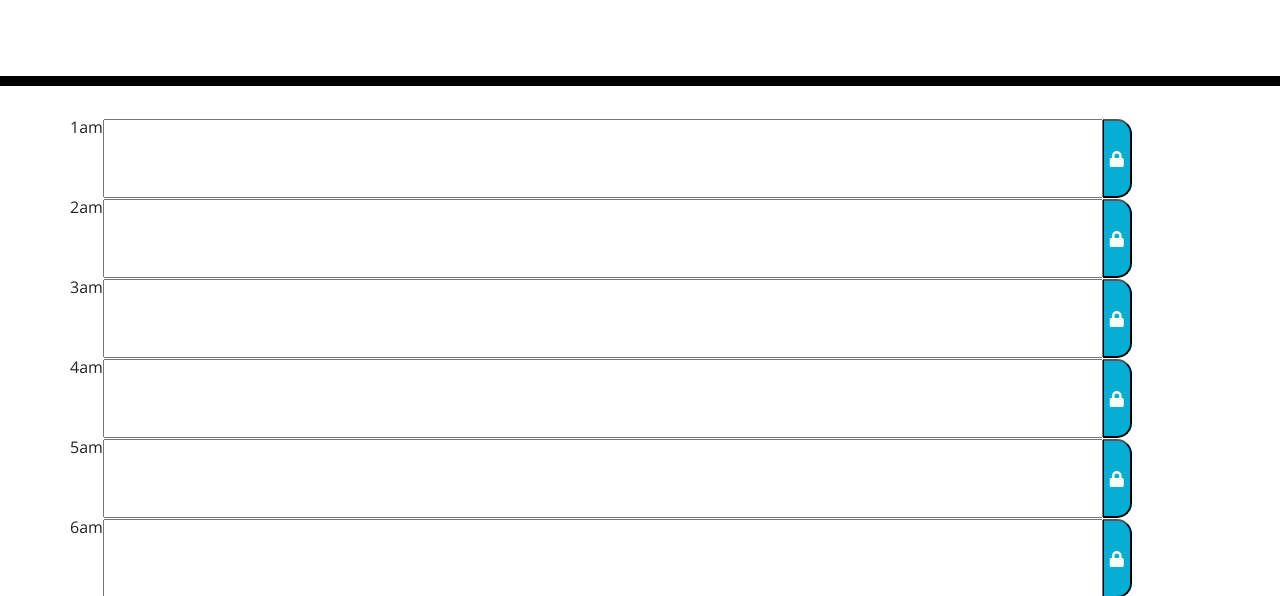
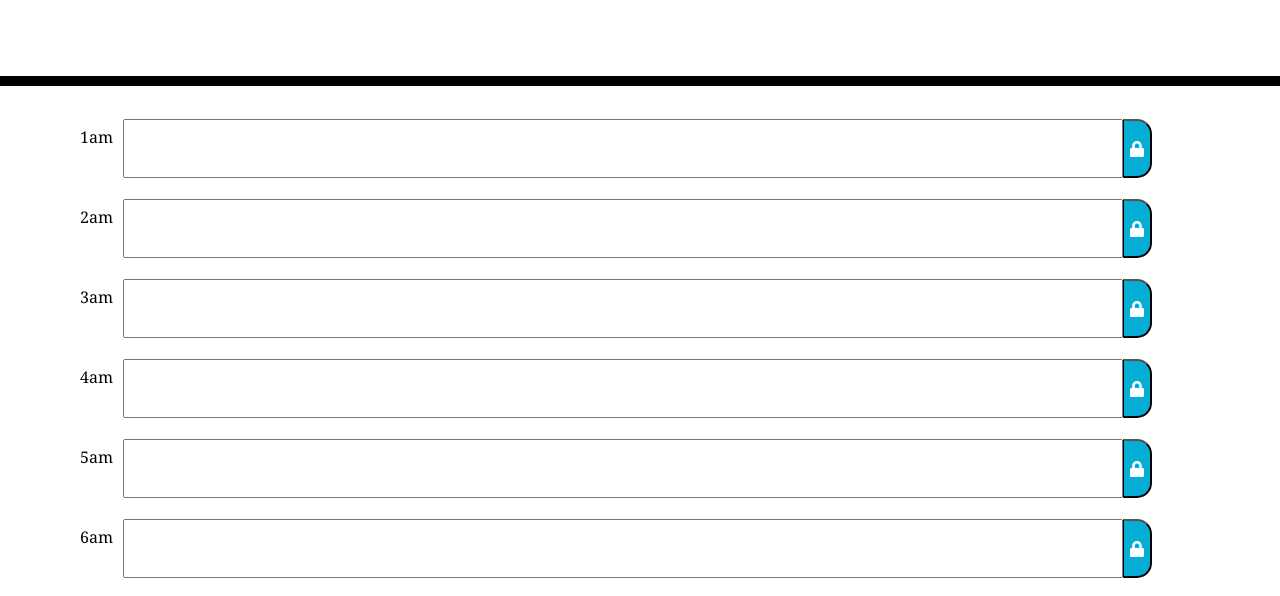
Before and after one commit to LouieLover/HW5, a plain HTML site: page index.html in a window 1280 px wide. Shown: the part 182-778 px from the top of the page. Drawn offline with nearby package versions, Linux system fonts and the light colour scheme.

Commit message:
updated rows

```diff
--- a/style.css
+++ b/style.css
@@ -35,6 +35,7 @@ textarea {
     height: 80px;
     border-top: 1px solid white;
     ;
+    padding-bottom: 20px;
 }
 
 .hour {
@@ -70,3 +71,13 @@ textarea {
     font-size: 20px;
     transition: all .3s ease-in-out;
 }
+
+.time {
+    padding: 10px;
+    font-family: Georgia, 'Times New Roman', Times, serif;
+    color: #000000;
+}
+
+.fa-fa-lock {
+    padding: 10px;
+}
```
